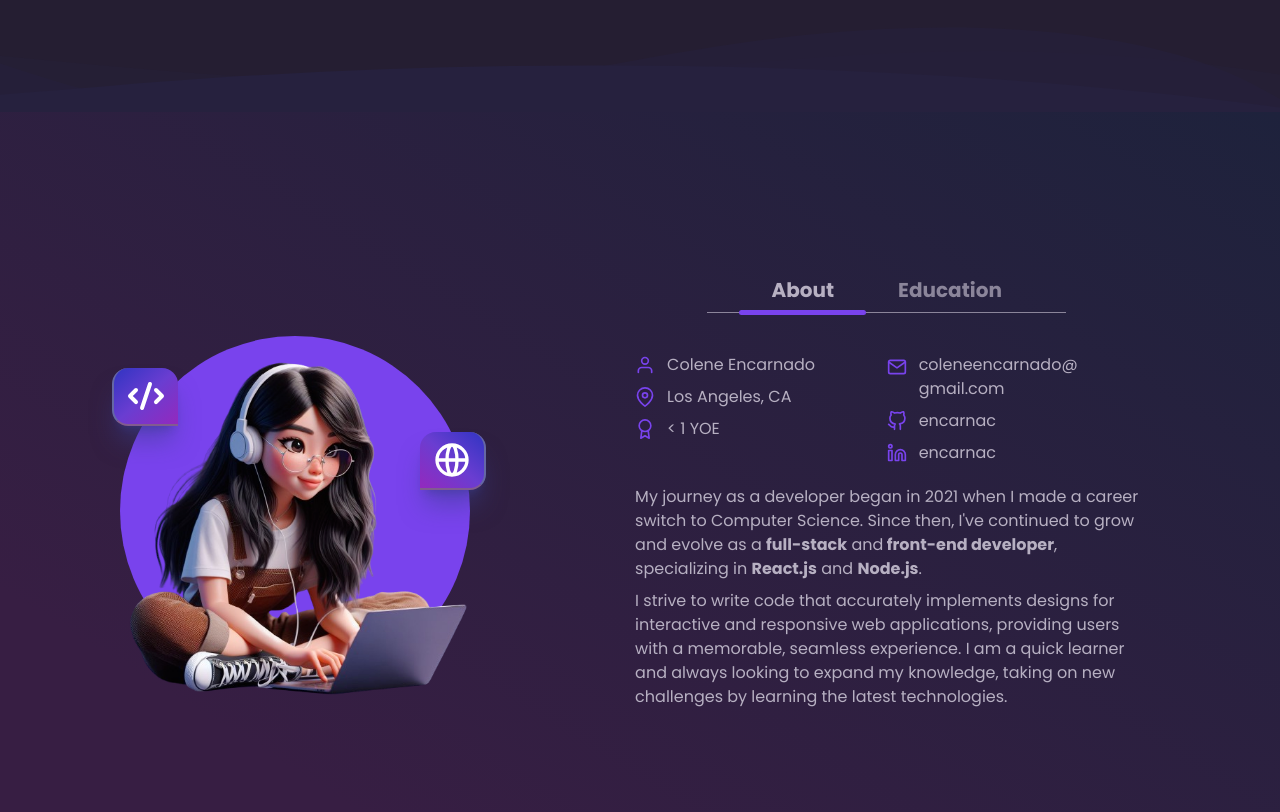
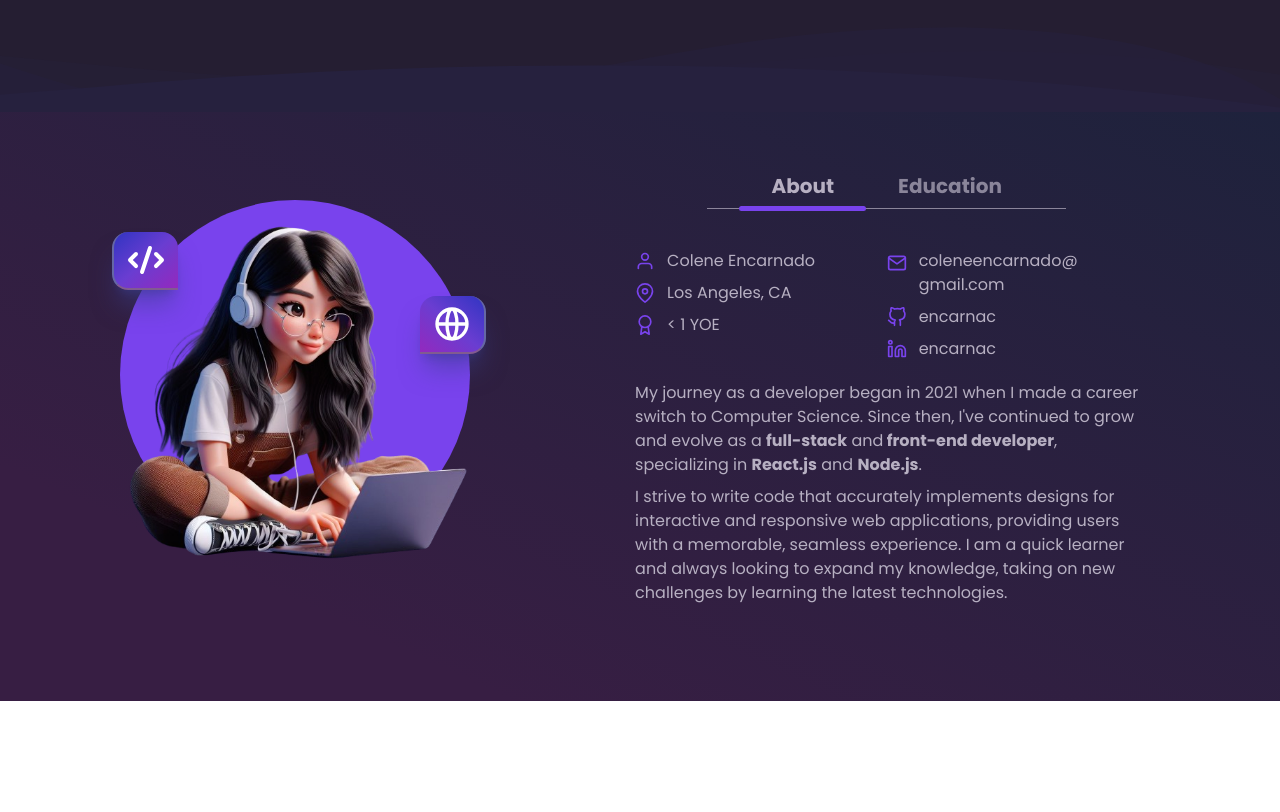
Before and after one commit to encarnac/portfolio, a React (Vite) app: page / in a window 1280 px wide. Shown: the part 800-1612 px from the top of the page. After the commit the page ends 1501 px from the top, so only its background shows below. Built offline with nearby package versions, Linux system fonts and the light colour scheme.

Commit message:
Fixed alignment of About photo in diff tabs

```diff
--- a/src/components/AboutSection.jsx
+++ b/src/components/AboutSection.jsx
@@ -27,7 +27,7 @@ const AboutSection = ({ setSelectedPage }) => {
       {" "}
       <div
         id="about"
-        className="grid grid-cols-1 items-center justify-items-center gap-x-0 py-28 lg:grid-cols-12"
+        className="grid grid-cols-1 items-start justify-items-center gap-x-0 py-2 lg:grid-cols-12"
       >
         <motion.div
           initial="hidden"
@@ -35,9 +35,9 @@ const AboutSection = ({ setSelectedPage }) => {
           viewport={{ once: true, amount: 0.6 }}
           transition={{ type: "tween", duration: 0.6 }}
           variants={motionVariants("right")}
-          className="flex flex-col items-center justify-items-center gap-y-2 lg:col-span-5"
+          className="flex flex-col items-center justify-items-center gap-y-2 py-0 lg:col-span-5 lg:py-14"
         >
-          <div className="size-[200px] sm:size-[250px] md:size-[275px] xl:size-[350px] relative my-2 rounded-full bg-[#F38BBB] dark:bg-[#7943ed]">
+          <div className="size-[200px] sm:size-[250px] md:size-[275px] xl:size-[350px] relative my-2 rounded-[100%] bg-[#F38BBB] dark:bg-[#7943ed]">
             <img src={AboutPhoto} className="absolute inset-x-0 -bottom-4" />
             <div className="absolute -right-4 top-24 w-fit rounded-br-2xl rounded-tl-2xl rounded-tr-2xl border-b-[2px] border-r-[2px] border-b-[#dfc1cf] border-r-[#b2cceb] bg-gradient-to-bl from-[#68A3EB]/60 to-[#F38BBB]/60 p-1 shadow-md backdrop-blur-2xl backdrop-filter dark:border-b-[#815b90] dark:border-r-[#6567a5] dark:from-[#3034C2] dark:via-[#6A3DD1] dark:to-[#9329BE] dark:shadow-xl dark:shadow-[#3a3d8d]/50">
               <span className="block break-words rounded-xl px-2 py-1 text-sm text-slate-200 transition duration-300">
@@ -58,7 +58,7 @@ const AboutSection = ({ setSelectedPage }) => {
           viewport={{ once: true, amount: 0.6 }}
           transition={{ type: "tween", duration: 0.8 }}
           variants={motionVariants("left")}
-          className="relative mt-8 flex h-full w-full min-w-fit flex-col items-center p-px py-6 lg:col-span-7 lg:mt-0 lg:min-w-min xl:w-11/12"
+          className="relative mt-4 flex h-full w-full min-w-fit flex-col items-center p-px py-6 lg:col-span-7 lg:mt-0 lg:min-w-min xl:w-11/12"
         >
           <div className="relative mt-1 flex w-max flex-row items-stretch justify-center border-b-[1px] border-b-[#726C7B]/40 px-8 transition dark:border-b-[#b7b0c2]/70 lg:mx-0">
             {AboutMeData.map((tabContent, index) => (
```
